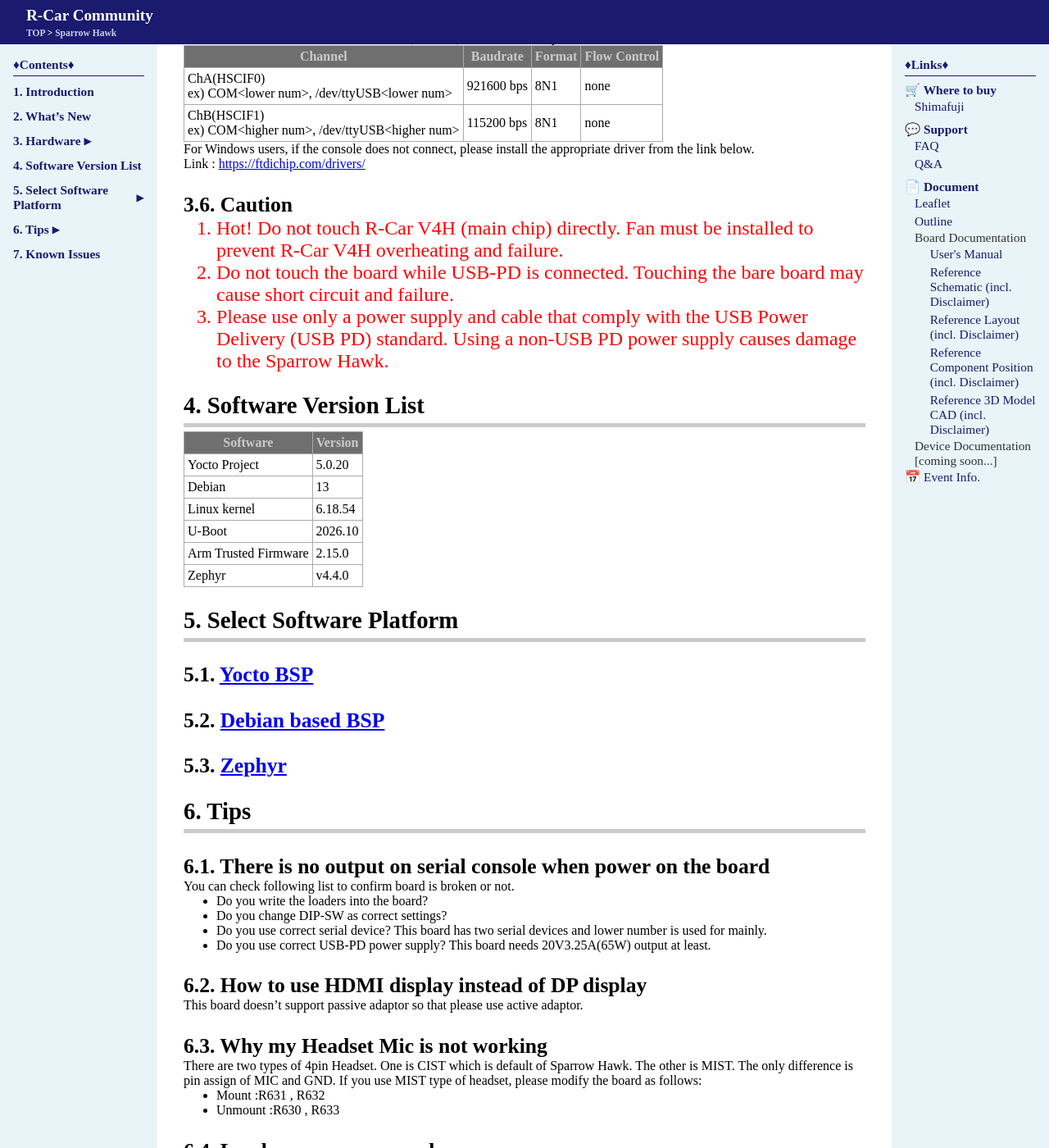
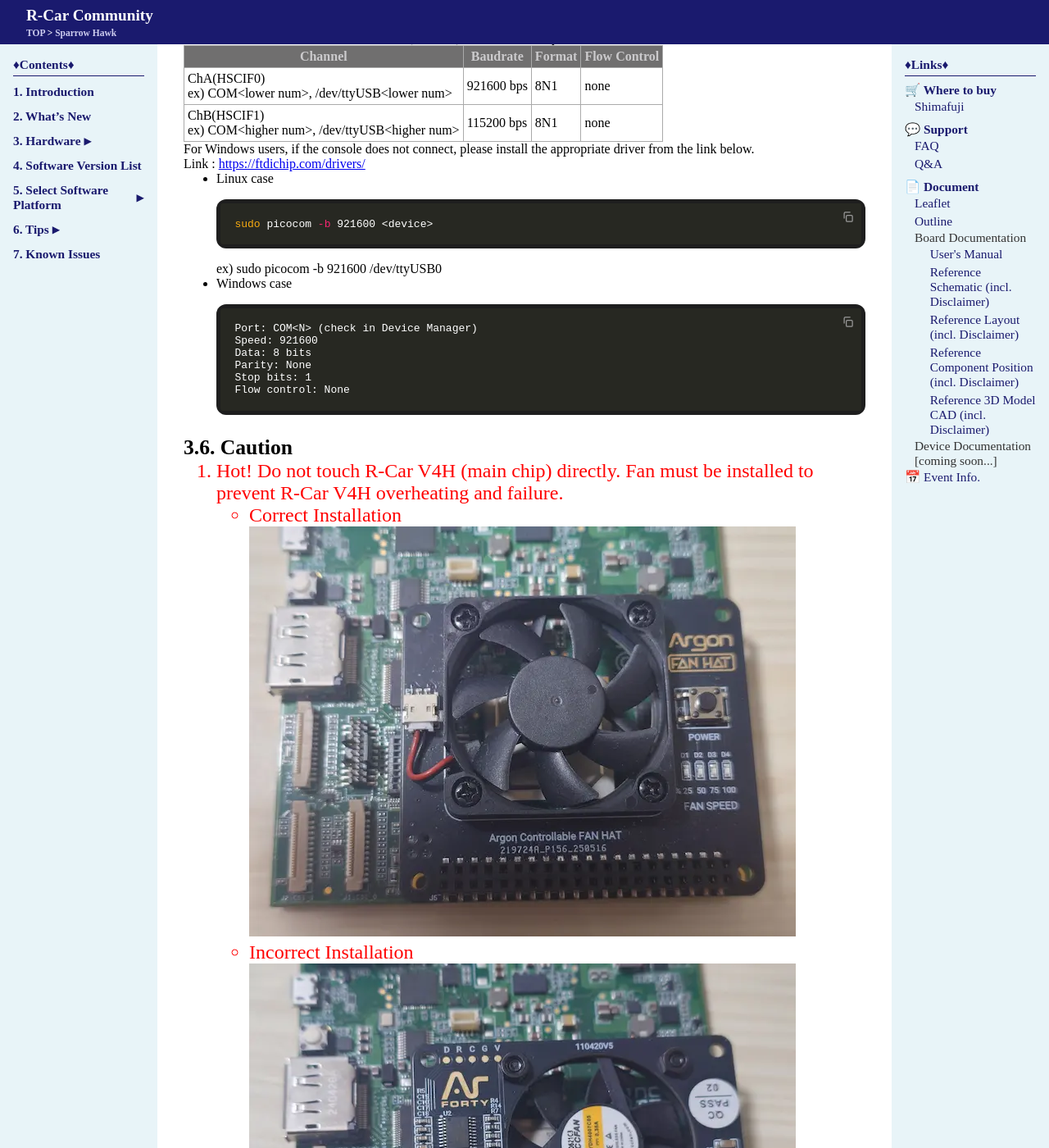
Before and after one commit to rcar-community/rcar-community.github.io, a Jekyll site: the page built from Sparrow-Hawk/index.md, in a window 1280 px wide and 1400 px high, scrolled down 3118 px. Shown: the whole window at 82% size. Built offline with Jekyll 4.4.1, drawn with Linux system fonts in a browser that asks for light colours; a script that is not in the unit is left out; some of the changed text lies outside the part shown.

Commit message:
Comment: Update contents
Signed-off-by: Ayumi Nakamichi <ayumi.nakamichi.kf@renesas.com>

````diff
--- a/Sparrow-Hawk/index.md
+++ b/Sparrow-Hawk/index.md
@@ -120,23 +120,50 @@ For Windows users, if the console does not connect, please install the appropria
 
 Link : [https://ftdichip.com/drivers/](https://ftdichip.com/drivers/)
 
+* Linux case
+```bash
+sudo picocom -b 921600 <device>
+```
+ex) sudo picocom -b 921600 /dev/ttyUSB0
+
+* Windows case
+```plaintext
+Port: COM<N> (check in Device Manager)
+Speed: 921600
+Data: 8 bits
+Parity: None
+Stop bits: 1
+Flow control: None
+```
+
 ### Caution
 
 1. Hot! Do not touch R-Car V4H (main chip) directly. Fan must be installed to prevent R-Car V4H overheating and failure.
+   * Correct Installation
+   * ![FAN OK](../images/FAN_OK.webp)
+   * Incorrect Installation
+   * ![FAN NG](../images/FAN_NG.webp)
 2. Do not touch the board while USB-PD is connected. Touching the bare board may cause short circuit and failure.
 3. Please use only a power supply and cable that comply with the USB Power Delivery (USB PD) standard. Using a non-USB PD power supply causes damage to the Sparrow Hawk.
 {: .caution}
 
 ## Software Version List
 
-|Software                   |Version|
-|---------------------------|-------|
-|Yocto Project              |5.0.20 |
-|Debian                     |13     |
-|Linux kernel               |6.18.54|
-|U-Boot                     |2026.10|
-|Arm Trusted Firmware       |2.15.0 |
-|Zephyr                     |v4.4.0 |
+| Software           |Version| Release Note      |
+|--------------------|-------|:-----------------:|
+| Yocto Project      |5.0.20 | [Link][Yocto_RN]  |
+| Debian             |13.7   | [Link][Debian_RN] |
+| Linux kernel       |6.18.54| [Link][Linux_RN]  |
+| U-Boot             |2026.10| [Link][U-Boot_RN] |
+| Trusted Firmware-A |2.15.0 | [Link][TFA_RN]    |
+| Zephyr             |v4.4.0 | [Link][Zephyr_RN] |
+
+[Yocto_RN]: <https://docs.yoctoproject.org/next/migration-guides/release-notes-5.0.20.html>
+[Debian_RN]: <https://www.debian.org/releases/trixie/release-notes/index.html>
+[Linux_RN]: <https://lwn.net/Articles/1096821/>
+[U-Boot_RN]: <https://git.u-boot-project.org/u-boot/u-boot/-/releases/v2026.10>
+[TFA_RN]: <https://tf-a.docs.trustedfirmware.org/en/v2.15.0/change-log.html#id1>
+[Zephyr_RN]: <https://docs.zephyrproject.org/latest/releases/release-notes-4.4.html>
 
 ## Select Software Platform
 
--- a/_layouts/default.html
+++ b/_layouts/default.html
@@ -4,6 +4,12 @@
   <meta charset="UTF-8" />
   <meta name="viewport" content="width=device-width, initial-scale=1" />
   <title>{{ page.title }}</title>
+
+    <!-- favicon -->
+  {% if page.url contains '/Sparrow-Hawk/' %}
+  <link rel="icon" href="{{ '/images/favicon.png' | relative_url }}" type="image/png" />
+  {% endif %}
+
   <link rel="stylesheet" href="{{ 'css/style.css' | relative_url }}" />
   <link rel="stylesheet" href="{{ 'css/syntax.css' | relative_url }}" />
   <link rel="stylesheet" href="{{ 'css/selector.css' | relative_url }}" />
````
Also changed, not shown: Sparrow-Hawk/BSP/debian_based_bsp.md (+15 -10 lines), Sparrow-Hawk/BSP/yocto_bsp.md (+14 -9 lines), Sparrow-Hawk/BSP/zephyr.md (+6 -10 lines), images/FAN_NG.webp (added), images/FAN_OK.webp (added), 1 other file.
